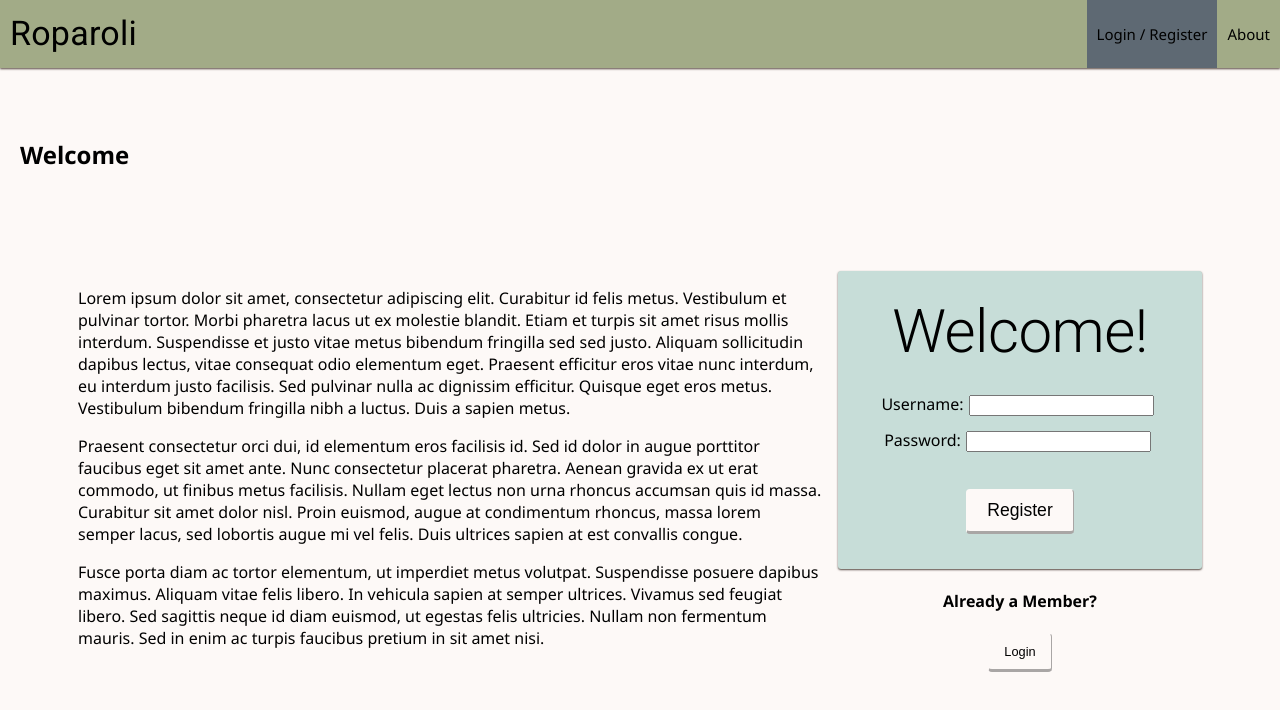
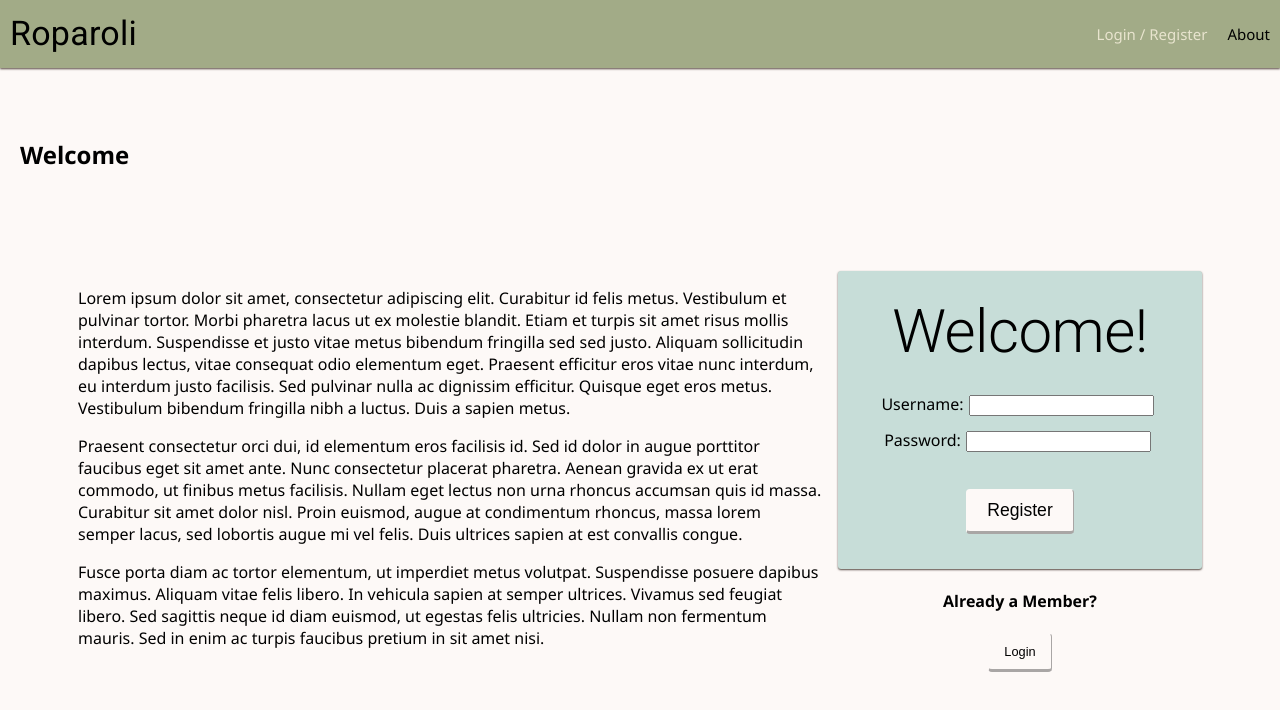
Before and after one commit to Lis-Stets/prime-solo-project, a React (Create React App) app: page /user#/home in a window 1280 px wide. In both pictures the pointer is over the link "Login / Register". Shown: the top 710 px of the page. Built offline with nearby package versions, Linux system fonts and the light colour scheme; no server answers.

Commit message:
changed nav hover effect

```diff
--- a/src/components/Nav/Nav.css
+++ b/src/components/Nav/Nav.css
@@ -40,5 +40,5 @@
 }
 
 .navLink:hover {
-  background-color: #5E6973;
+  color: #e8e4ce;
 }
```
Also changed, not shown: src/components/ClosetBinView/ClosetBinView.css (line endings or trailing spaces).
